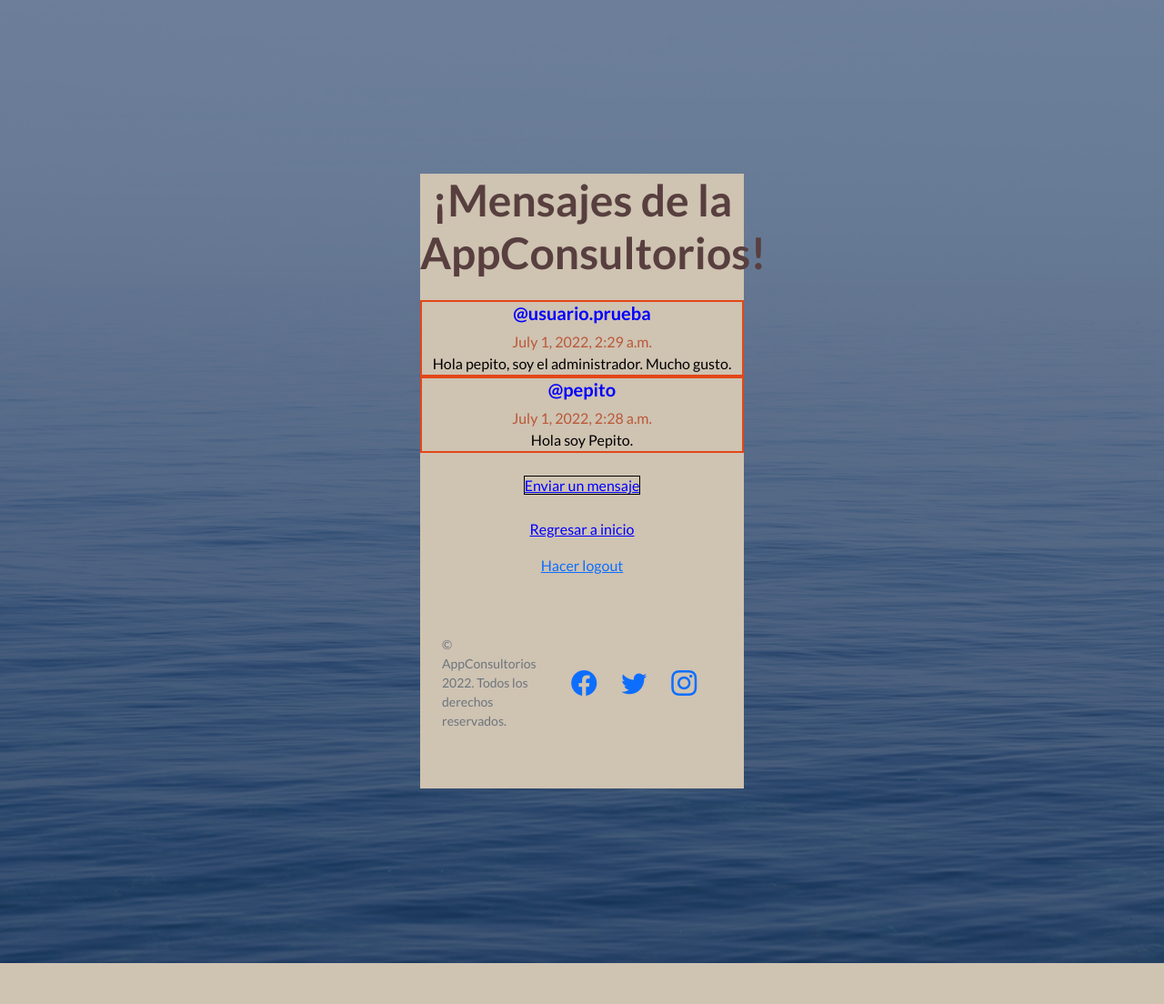
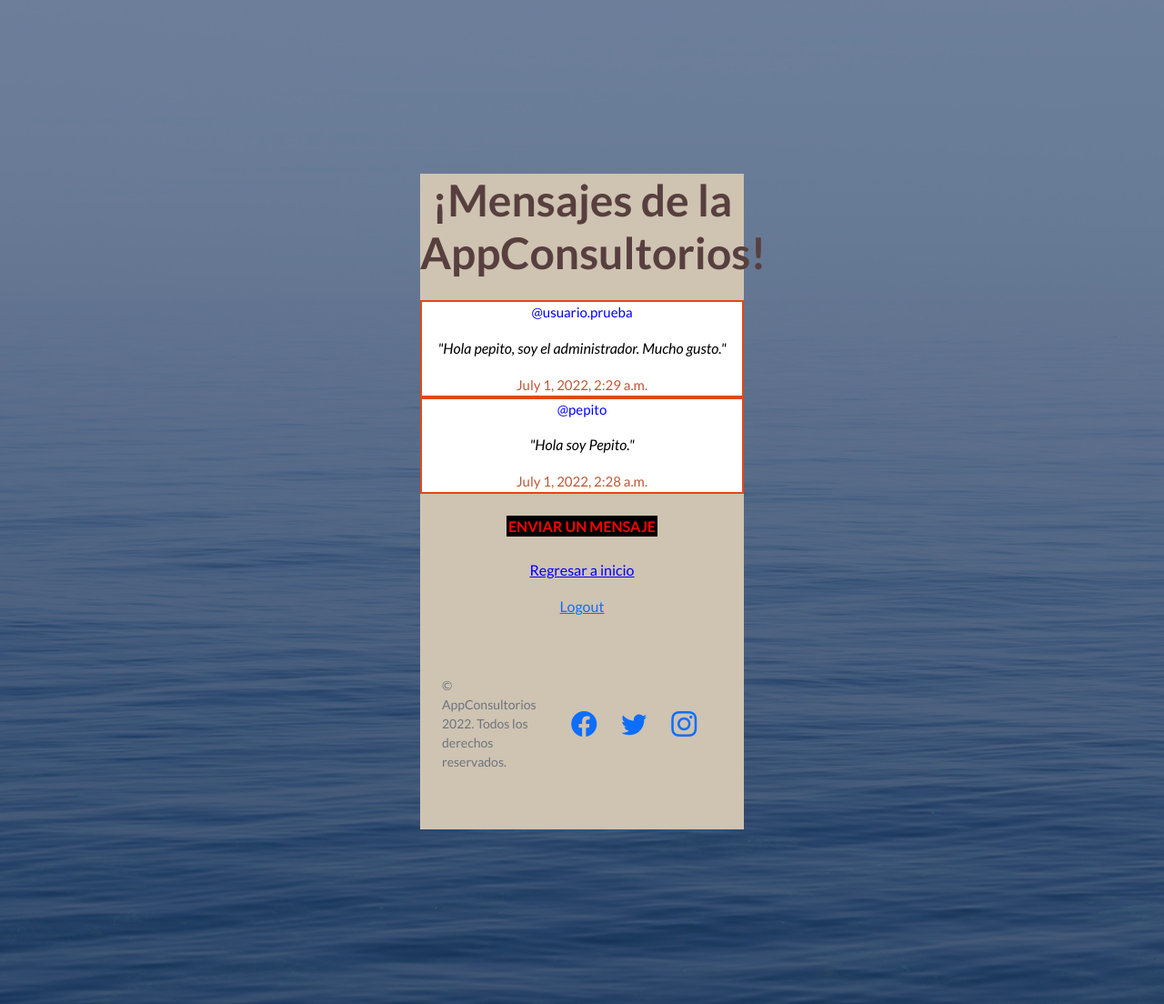
Before and after one commit to carlos-encalada/app-consultorios, a Django app: page /mensajes/ in a window 1280 px wide. Shown: the part 62-1166 px from the top of the page at 91% size. Before the commit the page ends 1121 px from the top, so only its background shows below. Run offline with Django 4.2, Linux system fonts and the light colour scheme; a user stored in the database is signed in; data comes from the database, SQL or seed files in the repository; both versions use the stored data as it was after the commit; some libraries are stand-ins or nearby versions.

Commit message:
Entrega-Final

```diff
--- a/app_consultas/templates/feed.html
+++ b/app_consultas/templates/feed.html
@@ -42,8 +42,6 @@
         {% endif %}
         {% if request.user.is_authenticated %}
         <p class="text-muted small mb-4">Bienvenid@, {{user.username}}</p>
-
-
         {% endif %}
     </div>
 </nav>
@@ -53,20 +51,29 @@
                         <div class="col-xl-4">
                             <div class="text-center text-white" style="background-color: rgb(207, 195, 178)">
                                 <h1 class="mb-4" style="color:rgb(88, 63, 63)">¡Mensajes de la AppConsultorios!</h1>
+
+
+
+<main>
+    {% if posts %}
       {% for post in posts%}
         <article>
-    <div class="container-article">
-        <div style="border:rgb(227, 71, 23) 2px solid;"/>
-            <h2 class="username" style="font-size: 20px; color:blue;">@{{post.user.username}}</h2>
-            <time data-time="#" style="color: rgb(186, 88, 55);">{{post.timestamp}}</time>
-            <div class="post" style="color: black">{{post.content}}</div>
+            <div class="container-article" style="background-color: white;">
+                <div style="border:rgb(227, 71, 23) 2px solid;">
+                    <p class="username" style="font-size: 15px; color:blue;">@{{post.user.username}}</p>
+                    <p class="post" style="color: black; font-style: italic;">"{{post.content}}"</p>
+                    <time data-time="#" style="color: rgb(186, 88, 55); font-size: 15px;">{{post.timestamp}}</time>
                 </div>
             </div>
         </article>
         {% endfor %}
+        {% else%}
+        <p style="color:black">(No hay comentarios aún)</p>
+        {% endif %}
+
         <br>
         {% if request.user.is_authenticated %}
-<a href="{% url 'post' %}" style="color: blue; border: 1px black solid;">Enviar un mensaje</a>
+        <a href="{% url 'post' %}" style="color: red; border: 2px black solid; background-color: black;  text-decoration:none; font-weight: bolder;">ENVIAR UN MENSAJE</a>
         {% endif %}
         <br>
         <br>
@@ -75,11 +82,11 @@
         {% endif %}
 
         {% if request.user.is_authenticated %}
-<a href="{% url 'logout' %}">Hacer logout</a>
+        <a href="{% url 'logout' %}">Logout</a>
         {% endif %}
         <br>
 
-
+ </main>
 <!-- Footer-->
 <footer class="footer">
     <div class="container">
--- a/app_consultas/templates/padre.html
+++ b/app_consultas/templates/padre.html
@@ -78,7 +78,7 @@
 
                             </ul>
                             {% if request.user.is_authenticated %}
-                            <a href="{% url 'logout' %}">Hacer logout</a>
+                            <a href="{% url 'logout' %}">Logout</a>
                             <br>
                             {% endif %}
         {% block contenido %}
--- a/app_consultas/templates/registro.html
+++ b/app_consultas/templates/registro.html
@@ -16,4 +16,5 @@
                             </table>
                             <button type="submit">Registrar</button>
                         </form>
+                        <a href="{% url 'login' %}">Regresar a inicio</a>
 {% endblock %}
--- a/mensajes/models.py
+++ b/mensajes/models.py
@@ -1,4 +1,3 @@
-from os import times
 from django.db import models
 from django.contrib.auth.models import User
 from django.utils import timezone
--- a/proyecto_consultorio/urls.py
+++ b/proyecto_consultorio/urls.py
@@ -20,11 +20,11 @@ from django.conf import settings
 from django.conf.urls.static import static
 
 urlpatterns = [
-
-    path('', views.inicio, name='padre'),
     path('admin/', admin.site.urls),
+    path('', views.login_request, name='login'),
     path('app_consultas/', include('app_consultas.urls')),
     path('mensajes/', include('mensajes.urls')),
+
 ]
 
 
```
Also changed, not shown: app_consultas/templates/about.html (+7 -5 lines), app_consultas/templates/post.html (+5 -2 lines), README.md, db.sqlite3, 2 other files. Lines whose indentation alone changed are shown as unchanged.
